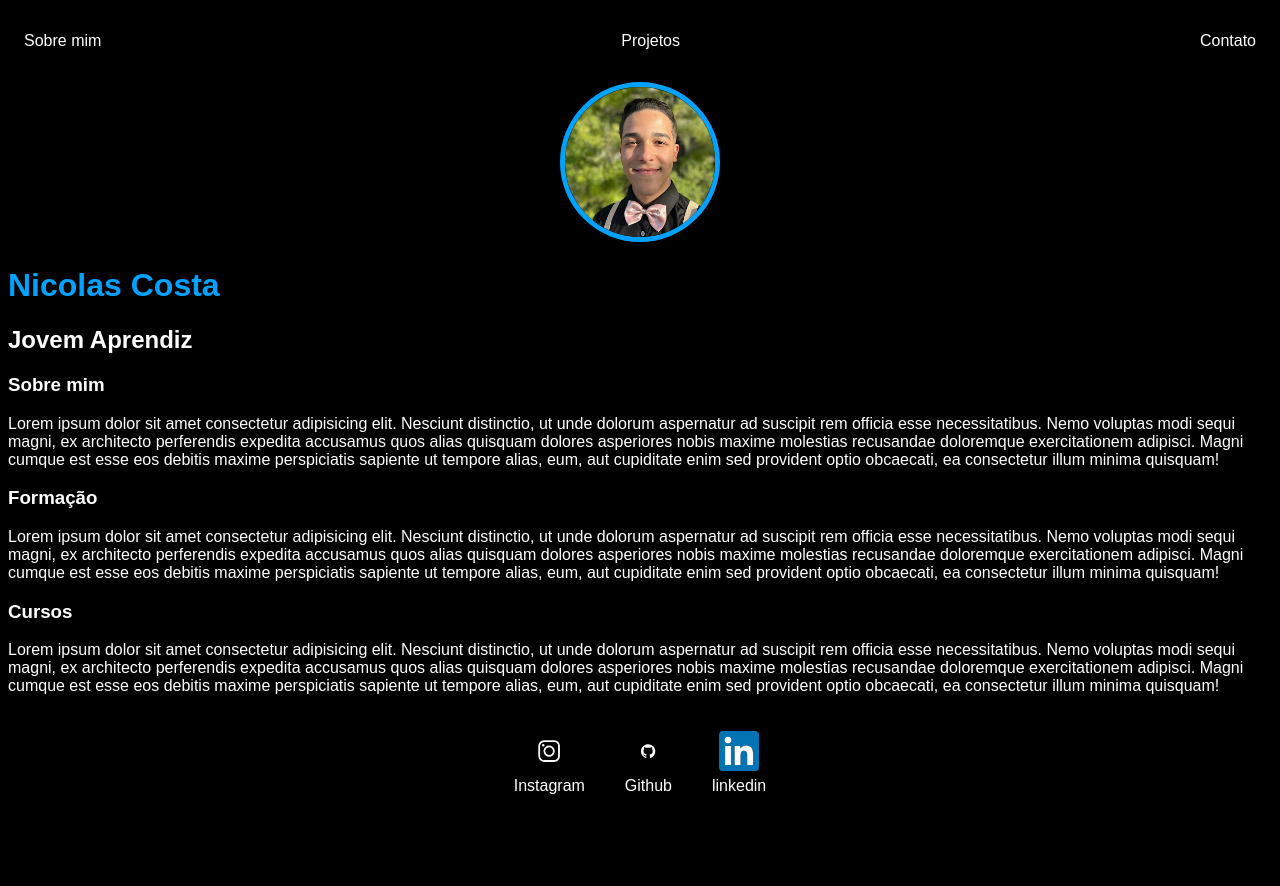
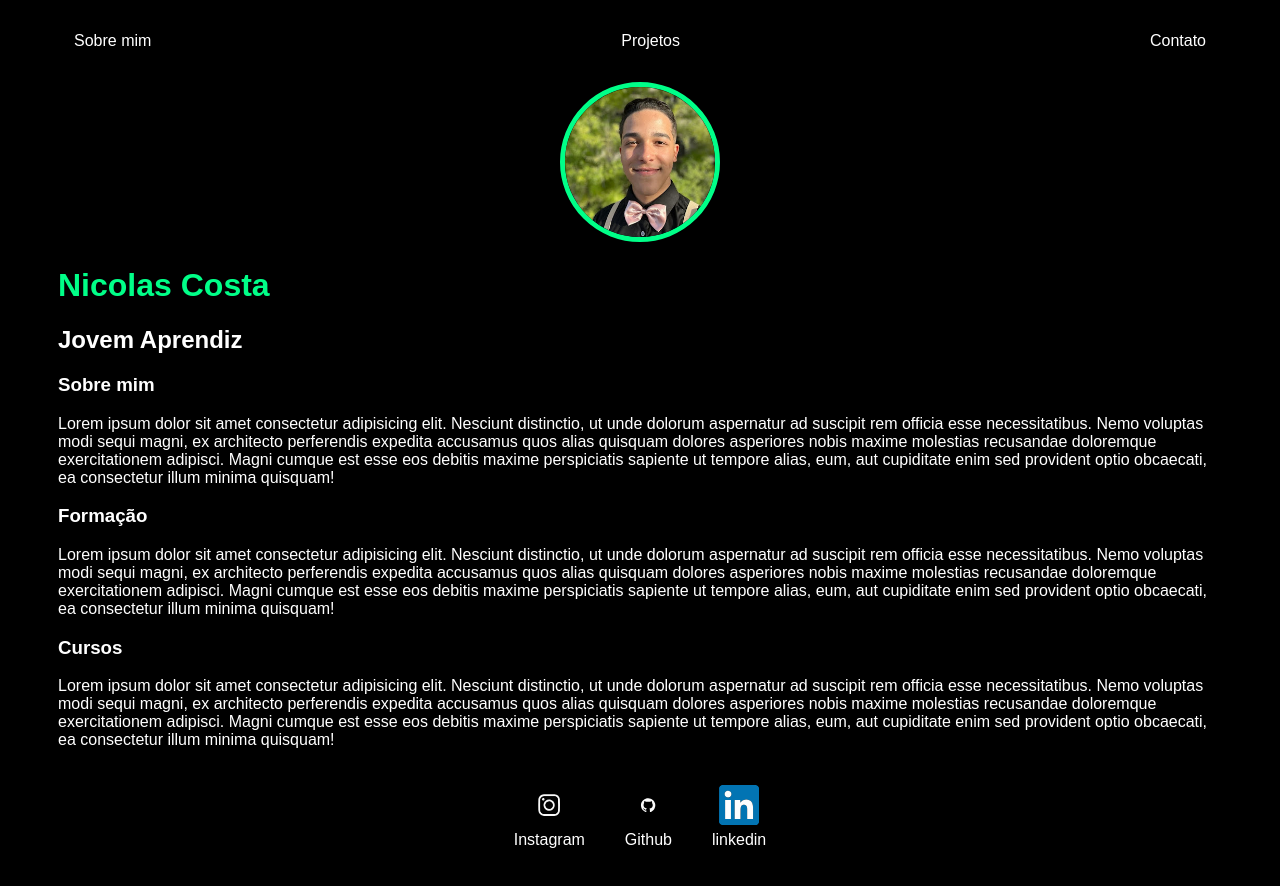
Before and after one commit to NicolasFerri011/NicolasFerri011.dev, a plain HTML site: page index.html in a window 1280 px wide. Before the commit the page ends 839 px from the top, so only its background shows below. Drawn offline with Linux system fonts and the light colour scheme.

Commit message:
:zap:Atualização geral

```diff
--- a/index.css
+++ b/index.css
@@ -19,13 +19,13 @@ header img{
     width: 150px;
     height: 150px;
     border-radius: 50%;
-    border: 5px solid rgb(0, 162, 255);
+    border: 5px solid rgb(0, 255, 136);
 }
 .center {
     text-align: center;
 }
 h1 {
-    color:rgb(0, 162, 255);
+    color:rgb(0, 255, 136);
 }
 
 footer img{
@@ -45,3 +45,9 @@ footer a {
 footer p {
     margin-top: 2px;
 }
+.container {
+    padding: 0px 50px;
+}
+nav a:hover{
+    color:rgb(0, 255, 136) ;
+}
--- a/index.html
+++ b/index.html
@@ -8,6 +8,7 @@
     <link rel="stylesheet" href="index.css">
 </head>
 <body>
+    <div class="container">
         <nav>
             <ul>
                 <li>
@@ -65,5 +66,7 @@
                 <p>linkedin</p>
             </a>
         </footer>
+    </div>
+
 </body>
 </html>
```
Lines whose indentation alone changed are shown as unchanged.
